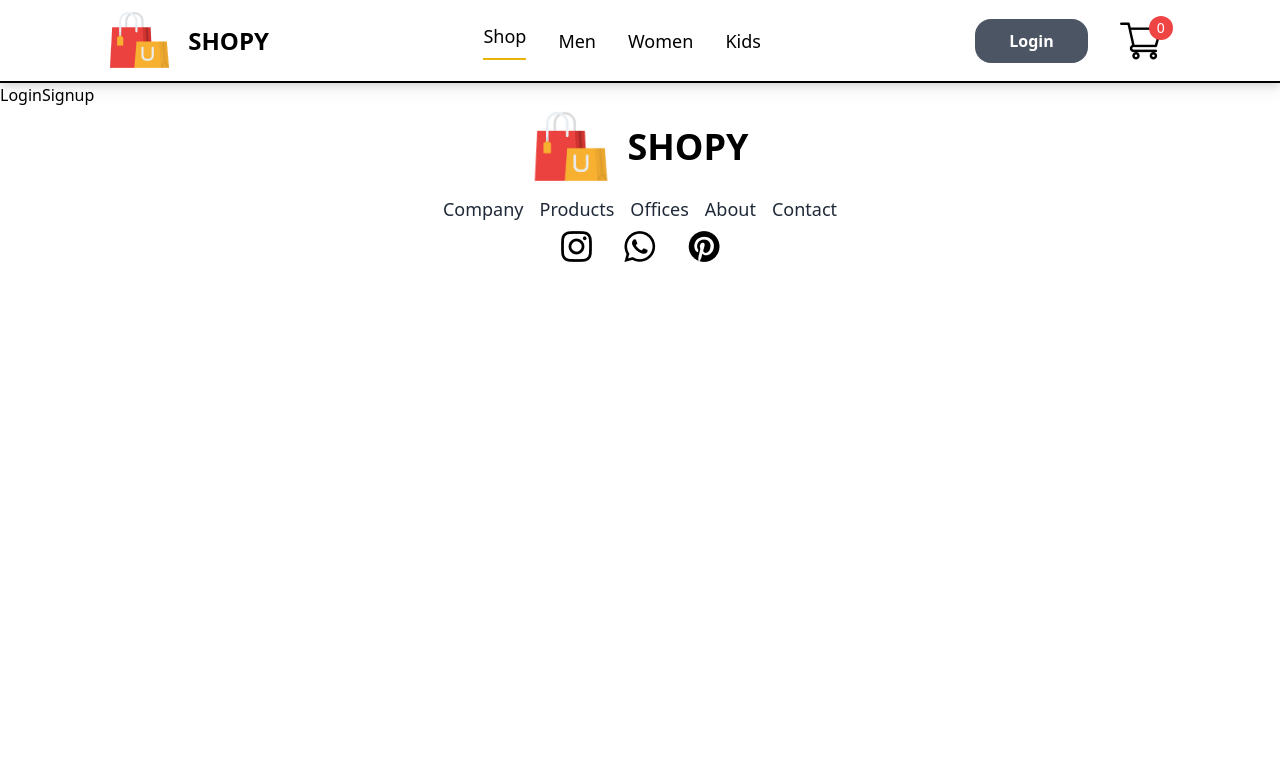
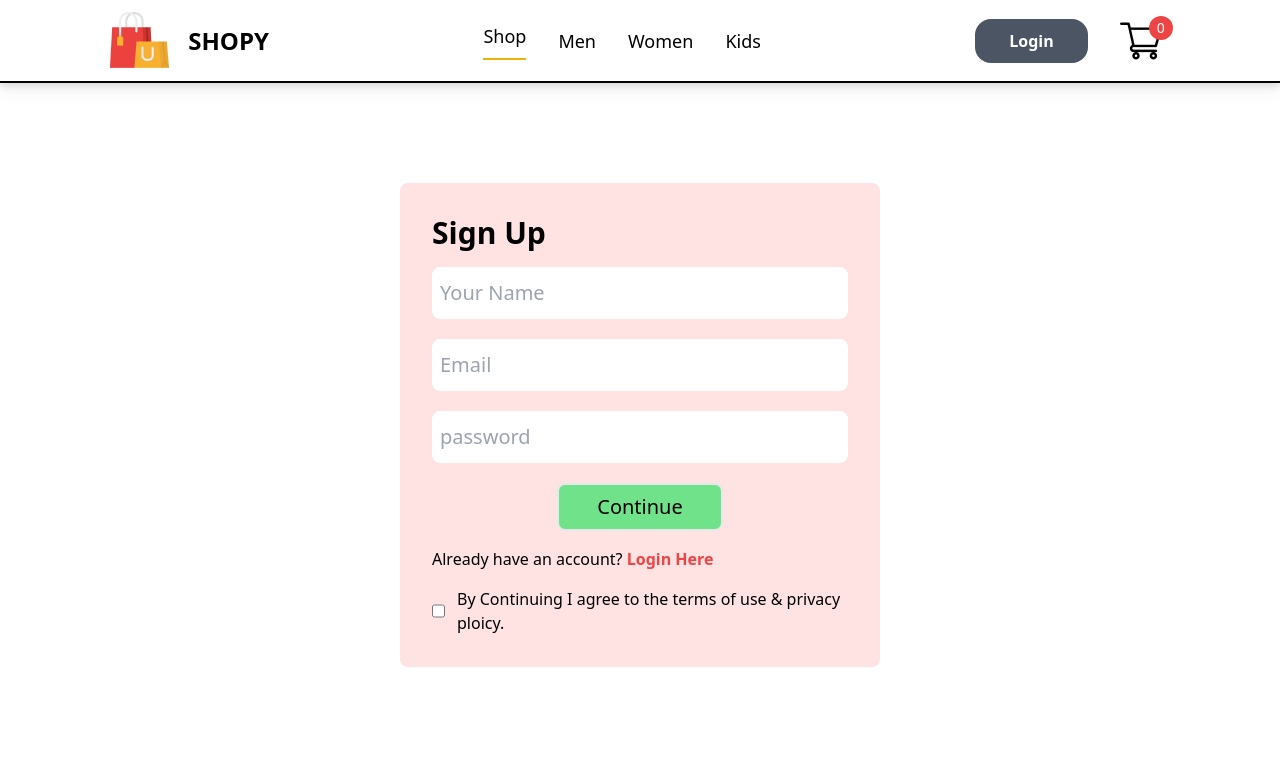
Before and after one commit to chaitugujjula00/ecommerce, a React (Create React App) app in the folder frontend/: page /login in a window 1280 px wide. Shown: the top 771 px of the page. Built offline with nearby package versions, Linux system fonts and the light colour scheme.

Commit message:
login page

```diff
--- a/frontend/src/Pages/LoginSignup.js
+++ b/frontend/src/Pages/LoginSignup.js
@@ -2,7 +2,20 @@ import React from 'react'
 
 const LoginSignup = () => {
   return (
-    <div>LoginSignup</div>
+    <div className='flex flex-col gap-4 mx-[400px] my-[100px] p-8 rounded-lg hover:drop-shadow-xl bg-[#ffe2e2]'>
+      <div className='text-3xl font-bold'>Sign Up</div>
+      <form className='flex flex-col gap-5 items-center text-xl'>
+        <input className='px-2 py-3 rounded-lg w-[100%] hover:drop-shadow-md' type='text' placeholder='Your Name'/>
+        <input className='px-2 py-3 rounded-lg w-[100%] hover:drop-shadow-md' type='text' placeholder='Email'/>
+        <input className='px-2 py-3 rounded-lg w-[100%] hover:drop-shadow-md' type='text' placeholder='password'/>
+        <button className='px-1 py-2 rounded-lg w-[40%] bg-[#6fe28a] border-2 transition duration-200 hover:scale-105 hover:drop-shadow-lg hover:border-[#50e17d] hover:bg-white ' type='Submit'>Continue</button>
+      </form>
+      <div >Already have an account? <span className='font-semibold text-red-500'>Login Here</span></div>
+      <div className='flex gap-3'>
+        <input type='checkbox' name='' id='' />
+        <p>By Continuing I agree to the terms of use & privacy ploicy.</p>
+      </div>
+    </div>
   )
 }
 
```
